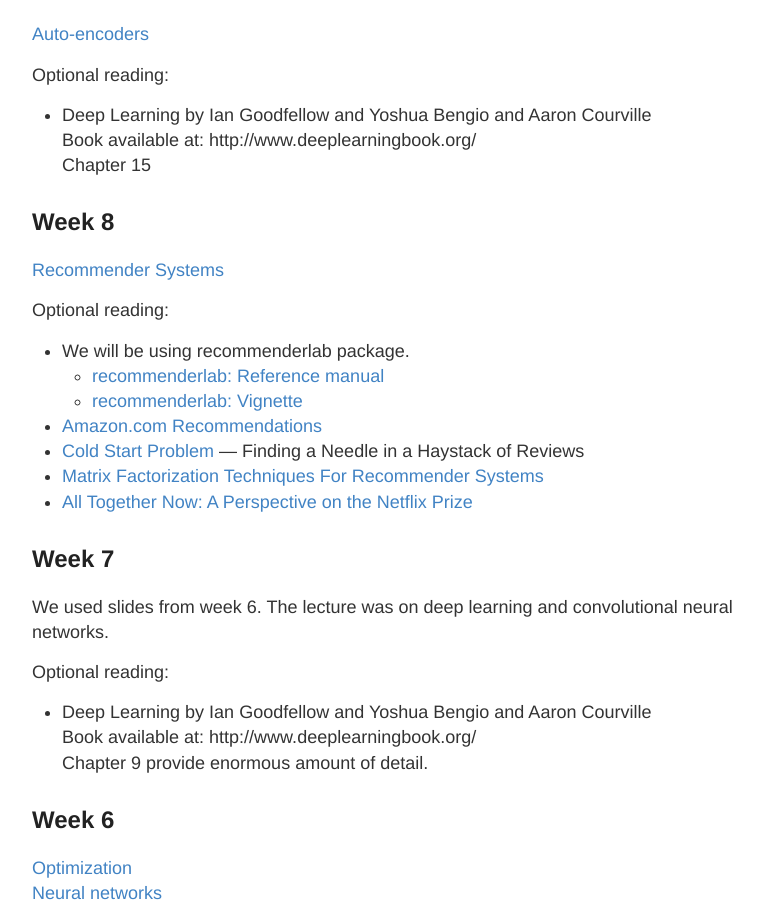
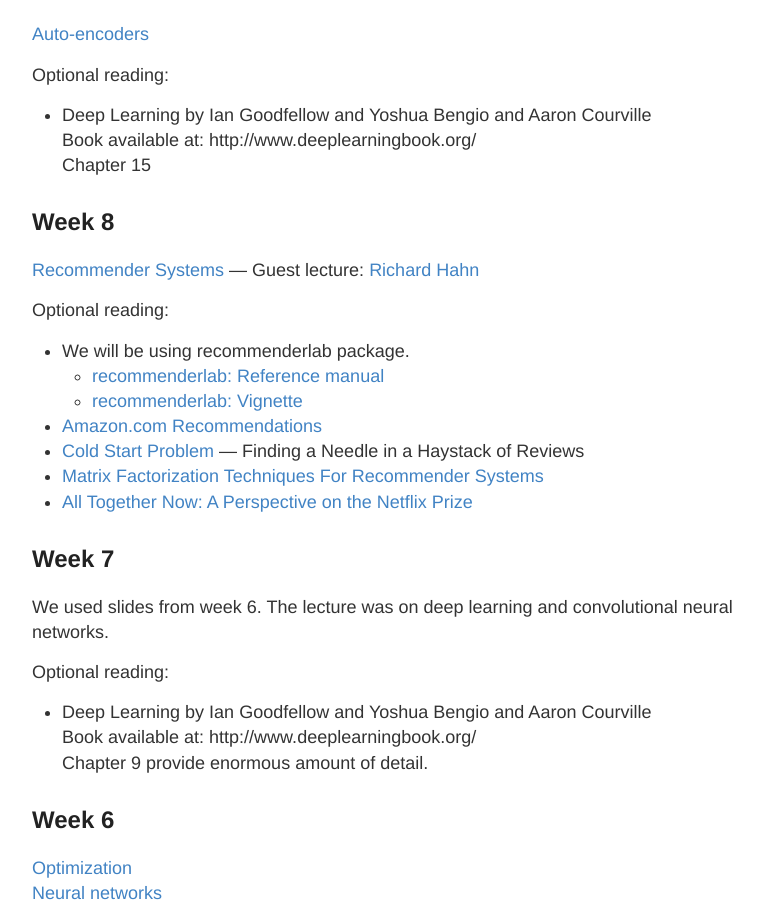
Before and after one commit to ChicagoBoothML/ML2016, a Jekyll site: the page built from lectures.md, in a window 1280 px wide and 900 px high, scrolled down 650 px. Shown: the whole window, without its empty margins (248-1011 px from the left). Built offline with Jekyll 4.4.1, drawn with Linux system fonts in a browser that asks for light colours.

Commit message:
Update lectures.md

```diff
--- a/lectures.md
+++ b/lectures.md
@@ -33,7 +33,7 @@ Optional reading:
 
 ## Week 8
 
-[Recommender Systems](https://piazza.com/class_profile/get_resource/ixiudyq1m7bj0/izdon22zgff2dc)
+[Recommender Systems](https://piazza.com/class_profile/get_resource/ixiudyq1m7bj0/izdon22zgff2dc)  --- Guest lecture: [Richard Hahn](https://www.chicagobooth.edu/faculty/directory/h/p-richard-hahn)
 
 Optional reading:
 
```
